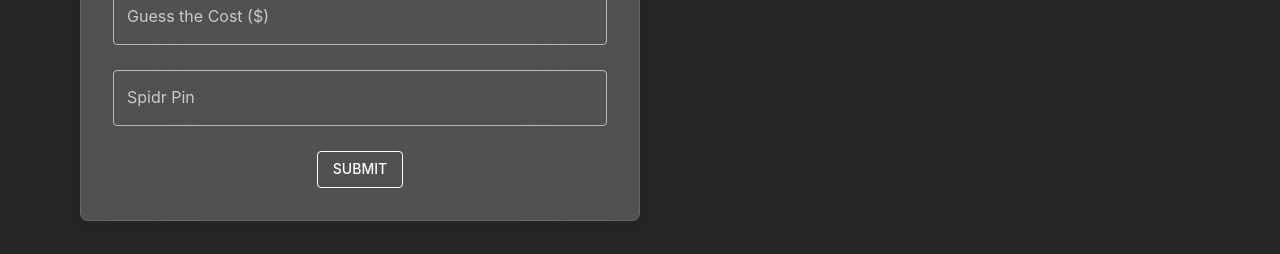
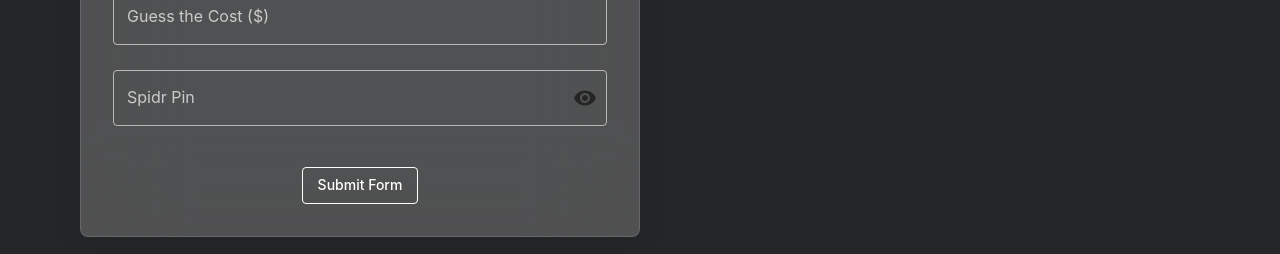
Before and after one commit to rali7196/spidrCodingDemo, a React (Vite) app: page / in a window 1280 px wide. Shown: the part 513-767 px from the top of the page. Built offline with nearby package versions, Linux system fonts and the light colour scheme.

Commit message:
more changes

```diff
--- a/package.json
+++ b/package.json
@@ -15,11 +15,13 @@
   "dependencies": {
     "@emotion/react": "^11.14.0",
     "@emotion/styled": "^11.14.1",
+    "@mui/icons-material": "^7.2.0",
     "@mui/material": "^7.2.0",
     "@react-input/mask": "^2.0.4",
     "gh-pages": "^6.3.0",
     "react": "^19.1.0",
     "react-dom": "^19.1.0",
+    "react-imask": "^7.6.1",
     "react-input-mask": "^3.0.0-alpha.2"
   },
   "devDependencies": {
--- a/src/App.css
+++ b/src/App.css
@@ -16,6 +16,11 @@
 
 h5 {
     color: #56acbd;
+}
+
+::selection {
+  background: #56acbd;
+  color: #fff;              /* pick a contrasting text color */
 }
 
 p, h6, strong {
@@ -85,3 +90,20 @@ p, h6, strong {
     min-width: 50%;
     gap: 25px;
 }
+
+.hollowButton {
+    background: transparent;
+    color: white !important;
+    text-transform: none !important;
+    padding: 8px 16px; /* py:1 (8px), px:2 (16px) */
+    border: 1px solid white !important;
+    border-radius: 4px;
+    transition: border-color 0.2s ease, color 0.2s ease;
+    transition: color 0.2s ease, border-color 0.2s ease !important;
+    width: fit-content;
+}
+
+.hollowButton:hover {
+    border-color: #56acbd !important;
+    color: #56acbd !important;
+}
--- a/src/components/InterestForm/InterestForm.module.css
+++ b/src/components/InterestForm/InterestForm.module.css
@@ -1,20 +1,3 @@
-.hollowButton {
-    background: transparent;
-    color: white !important;
-    text-transform: none;
-    padding: 8px 16px; /* py:1 (8px), px:2 (16px) */
-    border: 1px solid white !important;
-    border-radius: 4px;
-    transition: border-color 0.2s ease, color 0.2s ease;
-    transition: color 0.2s ease, border-color 0.2s ease !important;
-    width: fit-content;
-}
-
-.hollowButton:hover {
-    border-color: #56acbd !important;
-    color: #56acbd !important;
-}
-
 @keyframes slideOut {
     from {
         opacity: 1;
--- a/src/components/InterestForm/InterestForm.tsx
+++ b/src/components/InterestForm/InterestForm.tsx
@@ -1,9 +1,16 @@
 import React, {
     useCallback,
+    useState,
     type ChangeEvent,
     type FormEvent,
 } from "react";
-import { Box, TextField, Button, Typography } from "@mui/material";
+import {
+    Box,
+    TextField,
+    Button,
+    Typography,
+    CircularProgress,
+} from "@mui/material";
 import PinField from "../PinField/PinField";
 import type FormState from "../../types/FormState";
 import styles from "./InterestForm.module.css";
@@ -16,24 +23,63 @@ interface InterestFormProps {
     setSubmitted: React.Dispatch<React.SetStateAction<boolean>>;
 }
 
-const InterestForm: React.FC<InterestFormProps> = (
-    props: InterestFormProps
-) => {
-    const handleChange = useCallback((e: ChangeEvent<HTMLInputElement>) => {
-        const { name, value } = e.target;
-        props.setForm((prev) => ({ ...prev, [name]: value }));
-    }, []);
+const InterestForm: React.FC<InterestFormProps> = (props) => {
+    const [loading, setLoading] = useState<boolean>(false);
+    const [errors, setErrors] = useState<
+        Partial<Record<keyof FormState, string>>
+    >({});
 
-    const handleSubmit = (e: FormEvent) => {
-        e.preventDefault();
-        console.log(props.form);
+    const handleChange = useCallback(
+        (e: ChangeEvent<HTMLInputElement>) => {
+            // 1) Narrow the name to one of your form‑state keys
+            const name = e.target.name as keyof FormState;
+            const value = e.target.value;
+
+            // update the form
+            props.setForm((prev) => ({ ...prev, [name]: value }));
+
+            // clear that field’s error
+            setErrors((prev) => {
+                const updated = { ...prev };
+                delete updated[name]; // name is now keyof FormState, so this is allowed
+                return updated;
+            });
+        },
+        [props.setForm]
+    );
+
+    const handleFakeSubmit = () => {
+        // validate all required fields
+        const newErrors: Partial<Record<keyof FormState, string>> = {};
+        if (!props.form.firstName) newErrors.firstName = "Required";
+        if (!props.form.lastName) newErrors.lastName = "Required";
+        if (!props.form.phone) newErrors.phone = "Required";
+        if (!props.form.email) newErrors.email = "Required";
+        if (!props.form.guess) newErrors.guess = "Required";
+        if (!props.form.pin) newErrors.pin = "Required";
+
+        if (props.form.pin.length != 16) newErrors.pin = "Must be 16 digits long";
+
+        if (Object.keys(newErrors).length > 0) {
+            setErrors(newErrors);
+            return;
+        }
+
+        // no errors → proceed
+        setLoading(true);
+        setTimeout(() => {
+            setLoading(false);
+            props.setSubmitted(true);
+        }, 2000);
     };
 
     return (
         <Box
             component="form"
-            onSubmit={handleSubmit}
-            className={`glass-box ${props.submitted ? styles["slide-out"] : ""}`}
+            onSubmit={(e: FormEvent) => e.preventDefault()}
+            className={`glass-box ${
+                props.submitted ? styles["slide-out"] : ""
+            }`}
         >
             <Typography variant="h5" gutterBottom style={{ color: "#56acbd" }}>
                 Interest Form
@@ -47,6 +93,8 @@ const InterestForm: React.FC<InterestFormProps> = (
                 onChange={handleChange}
                 margin="normal"
                 className="whiteTextField"
+                error={!!errors.firstName}
+                helperText={errors.firstName}
             />
             <TextField
                 fullWidth
@@ -56,6 +104,8 @@ const InterestForm: React.FC<InterestFormProps> = (
                 onChange={handleChange}
                 margin="normal"
                 className="whiteTextField"
+                error={!!errors.lastName}
+                helperText={errors.lastName}
             />
             <TextField
                 fullWidth
@@ -65,6 +115,8 @@ const InterestForm: React.FC<InterestFormProps> = (
                 onChange={handleChange}
                 margin="normal"
                 className="whiteTextField"
+                error={!!errors.phone}
+                helperText={errors.phone}
             />
             <TextField
                 fullWidth
@@ -75,6 +127,8 @@ const InterestForm: React.FC<InterestFormProps> = (
                 onChange={handleChange}
                 margin="normal"
                 className="whiteTextField"
+                error={!!errors.email}
+                helperText={errors.email}
             />
             <TextField
                 fullWidth
@@ -85,26 +139,32 @@ const InterestForm: React.FC<InterestFormProps> = (
                 value={props.form.guess}
                 onChange={handleChange}
                 margin="normal"
+                error={!!errors.guess}
+                helperText={errors.guess}
             />
 
-            <PinField submitted={props.submitted} setSubmitted={props.setSubmitted} setForm={props.setForm}/>
+            <PinField
+                submitted={props.submitted}
+                setSubmitted={props.setSubmitted}
+                setForm={props.setForm}
+                errors={errors}
+                setErrors={setErrors}
+            />
 
-            <div
-                style={{
-                    display: "flex",
-                    justifyContent: "center",
-                }}
-            >
+            <Box sx={{ display: "flex", justifyContent: "center", mt: 2 }}>
                 <Button
                     variant="outlined"
-                    className={styles["hollowButton"]}
-                    onClick={() => {
-                        props.setSubmitted(true);
-                    }}
+                    className="hollowButton"
+                    onClick={handleFakeSubmit}
+                    disabled={loading}
                 >
-                    Submit
+                    {loading ? (
+                        <CircularProgress sx={{ color: "white" }} size={20} />
+                    ) : (
+                        "Submit Form"
+                    )}
                 </Button>
-            </div>
+            </Box>
         </Box>
     );
 };
--- a/src/components/PinField/PinField.tsx
+++ b/src/components/PinField/PinField.tsx
@@ -1,6 +1,10 @@
 import React, { useState } from "react";
-import TextField from "@mui/material/TextField";
-import { SPIDR_PIN } from "../../constants/constants";
+import {
+    TextField,
+    InputAdornment,
+    IconButton,
+} from "@mui/material";
+import { Visibility } from "@mui/icons-material";
 import "../../App.css";
 import type FormState from "../../types/FormState";
 
@@ -8,10 +12,13 @@ interface PinFieldProps {
     submitted: boolean;
     setSubmitted: React.Dispatch<React.SetStateAction<boolean>>;
     setForm: React.Dispatch<React.SetStateAction<FormState>>;
+    setErrors: React.Dispatch<React.SetStateAction<Partial<Record<keyof FormState, string>>>>
+    errors?: Partial<Record<keyof FormState, string>>;
 }
 
 const PinField: React.FC<PinFieldProps> = (props: PinFieldProps) => {
     const [display, setDisplay] = useState("");
+    const [showPin, setShowPin] = useState(false);
 
     const handleChange = (e: { target: { value: string } }) => {
         // 1) strip non-digits, 2) cap at 16
@@ -20,6 +27,11 @@ const PinField: React.FC<PinFieldProps> = (props: PinFieldProps) => {
         const withHyphens = raw.match(/.{1,4}/g)?.join("-") || raw;
         props.setForm((prev) => ({...prev, 'pin':withHyphens}))
         setDisplay(withHyphens);
+        props.setErrors((prev) => {
+            const updated = { ...prev };
+            delete updated['pin']; // name is now keyof FormState, so this is allowed
+            return updated;
+        });
     };
 
     return (
@@ -29,7 +41,22 @@ const PinField: React.FC<PinFieldProps> = (props: PinFieldProps) => {
             value={display}
             onChange={handleChange}
             fullWidth
+            type={showPin ? "text" : "password"}
             className="whiteTextField"
+            InputProps={{
+                endAdornment: (
+                    <InputAdornment position="end">
+                        <IconButton
+                            onMouseDown={() => setShowPin(true)}
+                            onMouseUp={() => setShowPin(false)}
+                            onMouseLeave={() => setShowPin(false)} // Handles mouse leaving the button while pressed
+                            edge="end"
+                        >
+                            <Visibility />
+                        </IconButton>
+                    </InputAdornment>
+                ),
+            }}
             inputProps={{
                 inputMode: "numeric", // mobile number pad
                 style: {
@@ -37,6 +64,8 @@ const PinField: React.FC<PinFieldProps> = (props: PinFieldProps) => {
                     letterSpacing: "0.1em",
                 },
             }}
+            error={!!props.errors?.pin}
+            helperText={props.errors?.pin}
         />
     );
 };
--- a/src/components/ThankYouCard/ThankYouCard.tsx
+++ b/src/components/ThankYouCard/ThankYouCard.tsx
@@ -5,9 +5,9 @@ import { PRICE } from "../../constants/constants";
 import type FormState from "../../types/FormState";
 
 interface ThankYouCardProps {
-    form: FormState
+    form: FormState;
     show: boolean;
-    setShow: React.Dispatch<React.SetStateAction<boolean>>
+    setShow: React.Dispatch<React.SetStateAction<boolean>>;
 }
 
 const ThankYouCard: React.FC<ThankYouCardProps> = (
@@ -48,9 +48,6 @@ const ThankYouCard: React.FC<ThankYouCardProps> = (
             <Typography variant="subtitle1">
                 <strong>Your guess:</strong> ${props.form.guess}
             </Typography>
-            <Typography variant="subtitle1" gutterBottom>
-                <strong>Your secret PIN: {props.form.pin}</strong>{" "}
-            </Typography>
 
             {/* 3) Success / failure message */}
             {props.form.guess === PRICE ? (
@@ -62,7 +59,15 @@ const ThankYouCard: React.FC<ThankYouCardProps> = (
                     ❌ Sorry, that’s not quite right. Please try again!
                 </Typography>
             )}
-            <Button onClick={() => props.setShow(false)}>Test</Button>
+            <div style={{display:'flex', flexDirection: 'row', justifyContent: 'center'}}>
+                <Button
+                    onClick={() => props.setShow(false)}
+                    variant="outlined"
+                    className="hollowButton"
+                >
+                    Edit your submission
+                </Button>
+            </div>
         </Box>
     );
 };
```
Also changed, not shown: 1 other file (tests, documents, lock files or other folders).
